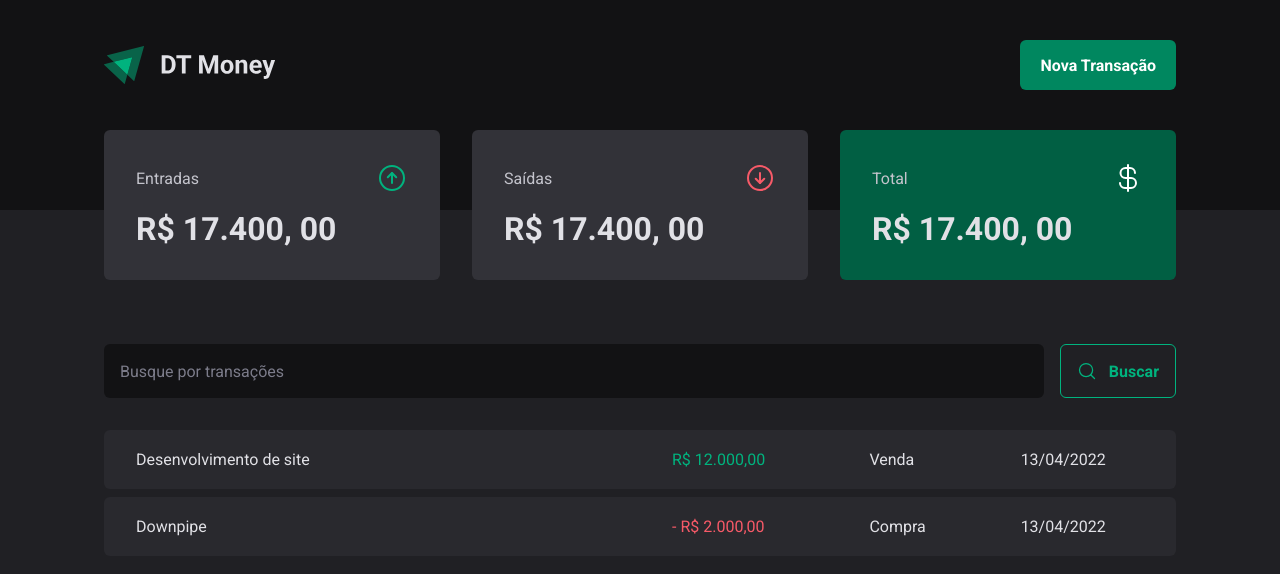
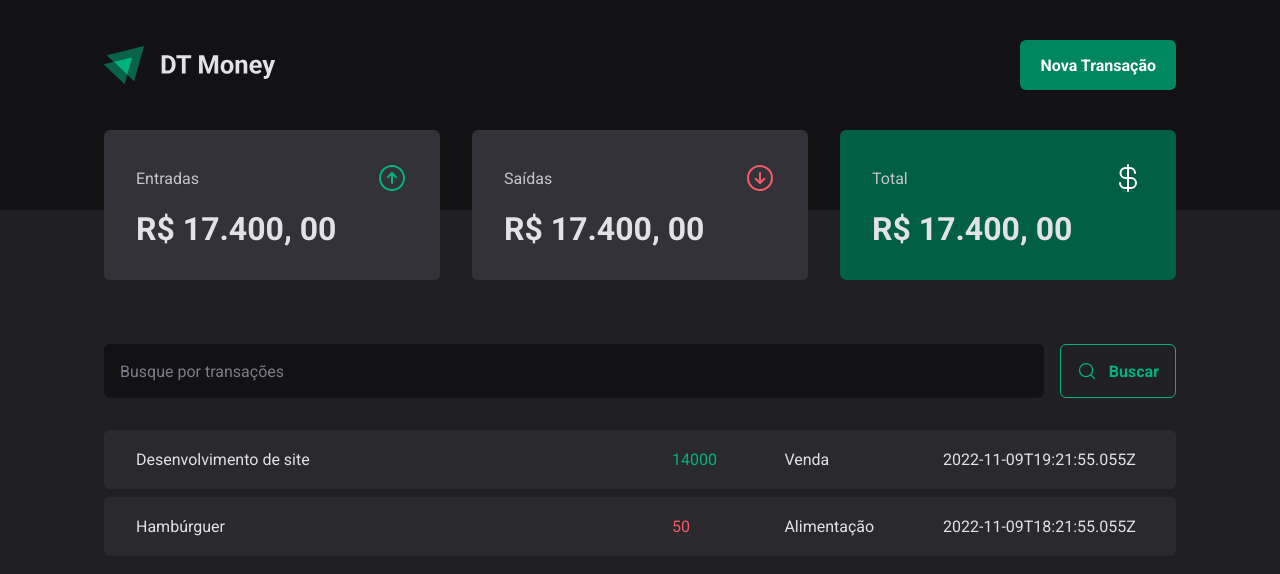
Before and after one commit to wwilliamsantana/dashboard-controle-financeiro, a React (Vite) app: page / in a window 1280 px wide. Shown: the top 574 px of the page. Built offline with nearby package versions, Linux system fonts and the light colour scheme; data requests are answered from the project's data file.

Commit message:
Conexão com a API - Realizando requisição HTTP

```diff
--- a/server.json
+++ b/server.json
@@ -4,7 +4,7 @@
       "id": 1,
       "description": "Desenvolvimento de site",
       "type": "income",
-      "price": "14000",
+      "price": 14000,
       "category": "Venda",
       "createdAt": "2022-11-09T19:21:55.055Z"
     },
@@ -12,7 +12,7 @@
       "id": 2,
       "description": "Hambúrguer",
       "type": "outcome",
-      "price": "50",
+      "price": 50,
       "category": "Alimentação",
       "createdAt": "2022-11-09T18:21:55.055Z"
     }
--- a/src/pages/Transactions/index.tsx
+++ b/src/pages/Transactions/index.tsx
@@ -1,9 +1,33 @@
+import { useEffect, useState } from "react";
 import { Header } from "../../components/Header";
 import { Summary } from "../../components/Summary";
 import { SearchForm } from "./components/SearchForm";
 import { PriceHighLight, TransactionContainer, TransactionsTable } from "./styles";
 
+interface TransactionsProps{
+  id: number
+  description: string
+  type: "income" | "outcome"
+  price: number
+  category: string
+  createdAt: string
+}
+
+
 export function Transactions(){
+  const [transactions, setTransactions] = useState<TransactionsProps[]>([])
+
+  async function loadingTransactions(){
+      const response = await fetch("http://localhost:3000/transactions")
+      const data = await response.json()
+
+      setTransactions(data)
+  }
+
+  useEffect(() => {
+    loadingTransactions()
+  }, [])
+
   return (
     <div>
       <Header/>
@@ -13,23 +37,20 @@
         <SearchForm/>
         <TransactionsTable>
           <tbody>
-            <tr>
-              <td width="50%">Desenvolvimento de site</td>
-              <td>
-               <PriceHighLight variant="income">R$ 12.000,00</PriceHighLight>
-              </td>
-              <td>Venda</td>
-              <td>13/04/2022</td>
+           {transactions.map(transaction => {
+            return (
+              <tr key={transaction.id}>
+                <td width="50%">{transaction.description}</td>
+                  <td>
+                  <PriceHighLight variant={transaction.type}>{transaction.price}</PriceHighLight>
+                  </td>
+                <td>{transaction.category}</td>
+              <td>{transaction.createdAt}</td>
             </tr>
+            )
+           })}
 
-            <tr>
-              <td width="50%">Downpipe</td>
-              <td>
-                <PriceHighLight variant="outcome"> - R$ 2.000,00</PriceHighLight>
-              </td>
-              <td>Compra</td>
-              <td>13/04/2022</td>
-            </tr>
+
 
           </tbody>
         </TransactionsTable>
```
